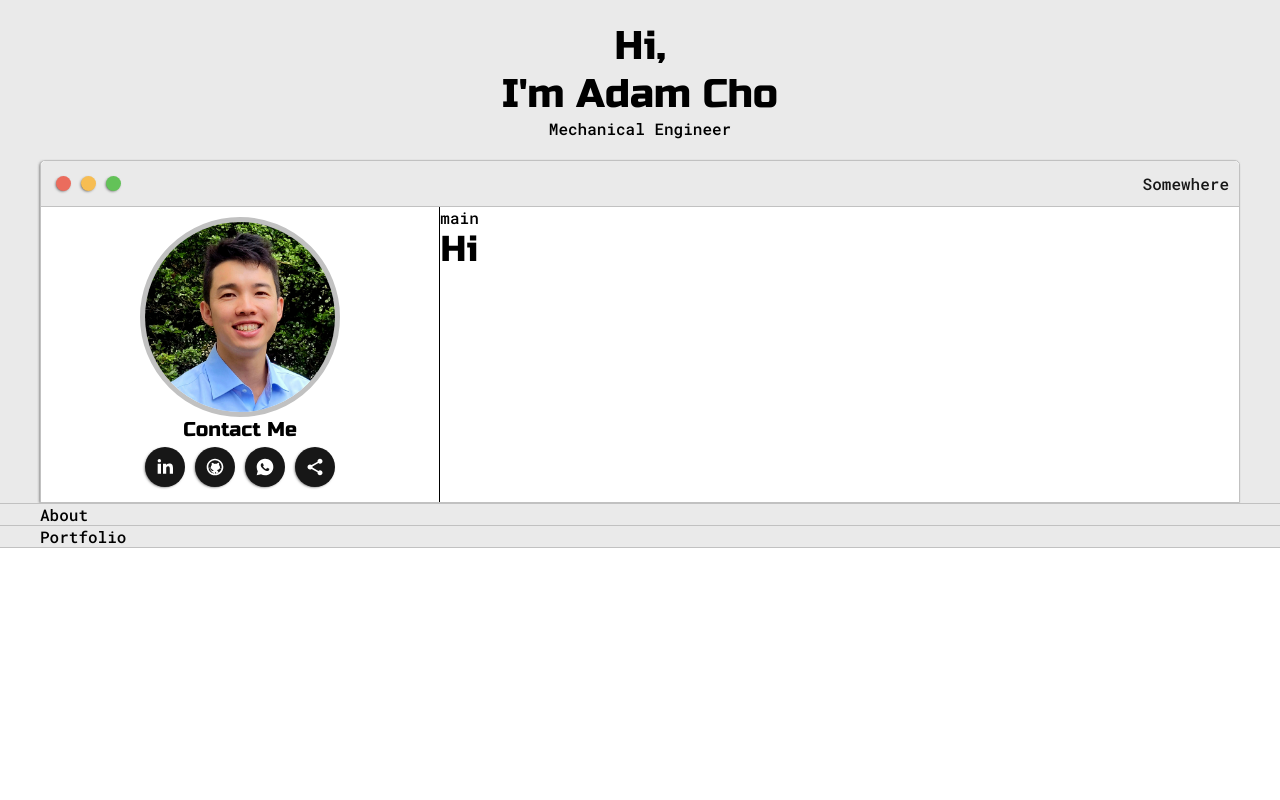
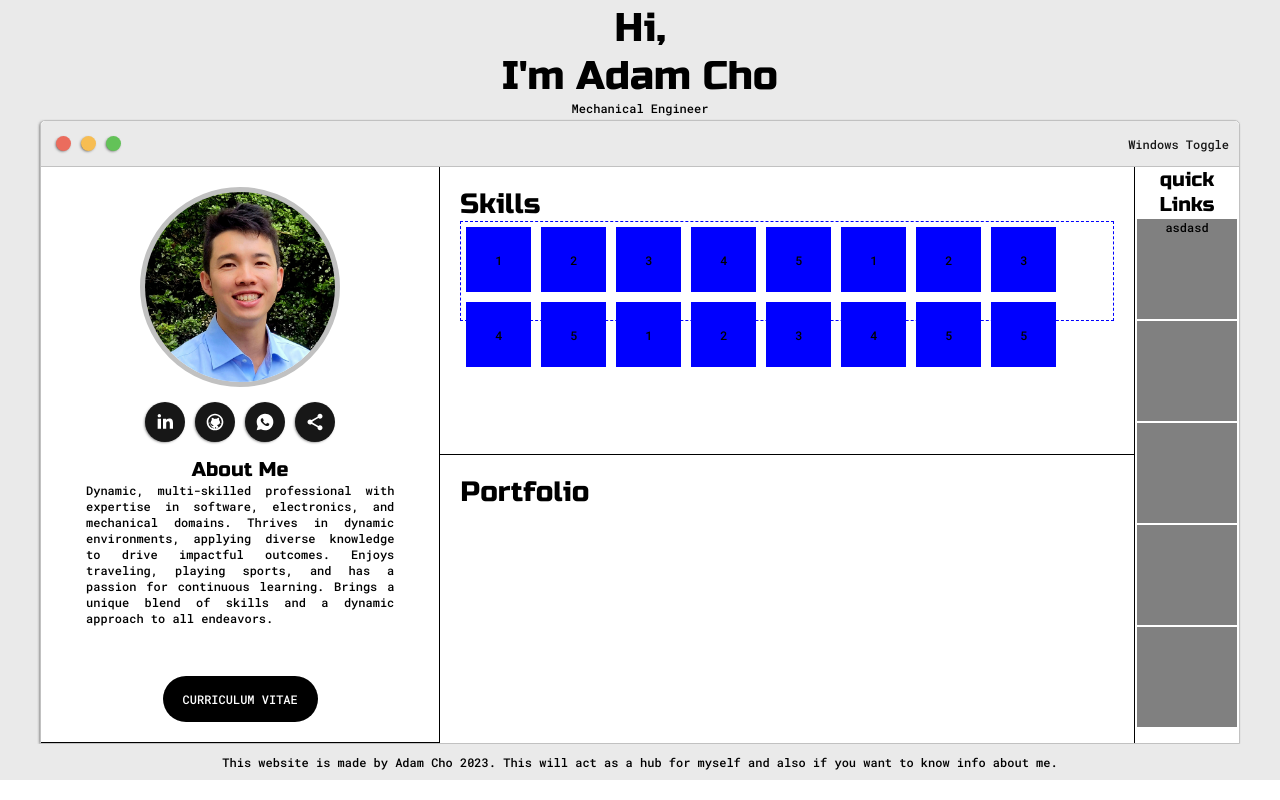
Before and after one commit to Acho087/Acho087.github.io, a website: page index.html in a window 1280 px wide. Drawn offline with Linux system fonts and the light colour scheme.

Commit message:
developed website

```diff
--- a/default.css
+++ b/default.css
@@ -1,94 +1,117 @@
-:root{
-    --mainColor:#eaeaea;
-    --secondaryColor:white;
+:root {
+  --mainColor: #eaeaea;
+  --secondaryColor: white;
 
-    --borderColor:#c1c1c1;
+  --borderColor: #c1c1c1;
 
-    --mainText:black;
-    --secondardText:red;
+  --mainText: black;
+  --secondardText: red;
 }
 
-*{
+* {
   padding: 0;
   margin: 0;
-    box-sizing: border-box
+  box-sizing: border-box;
 }
 
-html,body{
+html,
+body {
   padding: 0;
   margin: 0;
 }
 
-h1, h2, h3, h4, h5, h6, strong{
+h1,
+h2,
+h3,
+h4,
+h5,
+h6,
+strong {
   color: var(--mainText);
-    font-family: 'Russo One', sans-serif;
+  font-family: "Russo One", sans-serif;
   font-weight: 400;
 }
 
-
-p, div, li, span, label, input, textarea{
+p,
+div,
+li,
+span,
+label,
+input,
+textarea,
+button {
   color: var(--mainText);
-    font-family: 'Roboto Mono', monospace;
+  font-family: "Roboto Mono", monospace;
+  font-size: 12px;
 }
 
-a{
+a {
   text-decoration: none;
-    color:#171717;
+  color: #171717;
 }
 
-h1 { font-size: 40px;}
-h2 { font-size: 36px;}
-h3 { font-size: 28px;}
-h4 { font-size: 24px;}
-h5 { font-size: 20px;}
-h6 { font-size: 16px;}
-
-
-.s1{
-    background-color: var(--mainColor);
-    border-bottom:1px solid var(--borderColor);
-    overflow:auto;
+h1 {
+  font-size: 40px;
+}
+h2 {
+  font-size: 36px;
+}
+h3 {
+  font-size: 28px;
+}
+h4 {
+  font-size: 24px;
+}
+h5 {
+  font-size: 20px;
+}
+h6 {
+  font-size: 16px;
 }
 
-.s2{
+.s1 {
   background-color: var(--mainColor);
-    border-bottom:1px solid var(--borderColor);
-    overflow:auto;
+  /* border-bottom: 1px solid var(--borderColor); */
+  overflow: auto;
 }
 
-.main-container{
+/* .s2 {
+  background-color: var(--mainColor);
+  border-bottom: 1px solid var(--borderColor);
+  overflow: auto;
+} */
+
+.main-container {
   width: 1200px;
   margin: 0 auto;
 }
 
-.greeting-wrapper{
+.greeting-wrapper {
   display: grid;
   text-align: center;
   align-content: center;
   min-height: 10em;
 }
 
-.intro-wrapper{
+.intro-wrapper {
   background-color: var(--secondaryColor);
-    border:1px solid var(--borderColor);
+  border: 1px solid var(--borderColor);
   border-radius: 5px 5px 0 0;
 
-    -webkit-box-shadow: -1px 1px 3px -1px rgba(0,0,0,0.75);
-    -moz-box-shadow: -1px 1px 3px -1px rgba(0,0,0,0.75);
-    box-shadow: -1px 1px 3px -1px rgba(0,0,0,0.75);
+  -webkit-box-shadow: -1px 1px 3px -1px rgba(0, 0, 0, 0.75);
+  -moz-box-shadow: -1px 1px 3px -1px rgba(0, 0, 0, 0.75);
+  box-shadow: -1px 1px 3px -1px rgba(0, 0, 0, 0.75);
 
   display: grid;
   /* grid-template-rows: 3em 20em auto; */
   grid-template-columns: auto;
   grid-template-areas:
-    'nav-wrapper'
-    'about'
-    'main'
-    ;
+    "nav-wrapper"
+    "about"
+    "main";
 }
 
-.nav-wrapper{
-
+.nav-wrapper {
   grid-area: nav-wrapper;
   border-bottom: 1px solid var(--borderColor);
   display: flex;
@@ -98,99 +121,183 @@ h6 { font-size: 16px;}
   border-radius: 5px 5px 0 0;
 }
 
-.navigation{
+.navigation {
   padding: 10px;
   display: flex;
 }
 
-
-.dots-wrapper{
+.dots-wrapper {
   display: flex;
   padding: 10px;
-
 }
 
-.browser-dot{
+.browser-dot {
   background-color: #171717;
   height: 15px;
   width: 15px;
   border-radius: 50%;
-    -webkit-box-shadow: -1px 1px 3px -1px rgba(0,0,0,0.75);
-    -moz-box-shadow: -1px 1px 3px -1px rgba(0,0,0,0.75);
-    box-shadow: -1px 1px 3px -1px rgba(0,0,0,0.75);
+  -webkit-box-shadow: -1px 1px 3px -1px rgba(0, 0, 0, 0.75);
+  -moz-box-shadow: -1px 1px 3px -1px rgba(0, 0, 0, 0.75);
+  box-shadow: -1px 1px 3px -1px rgba(0, 0, 0, 0.75);
   margin: 5px;
 }
-#dot-1{
-    background-color: #EB6C5D;
+#dot-1 {
+  background-color: #eb6c5d;
 }
-#dot-2{
-    background-color: #F7BD52;
+#dot-2 {
+  background-color: #f7bd52;
 }
-#dot-3{
-    background-color: #63C258;
+#dot-3 {
+  background-color: #63c258;
 }
 
+.about {
 
-.about{
-    border-right: 1px solid black;
+  border-bottom: 1px solid black;
+  border-right: none;
   grid-area: about;
   text-align: center;
-    padding: 10px;
-
+  padding: 20px;
+  box-sizing: border-box;
 }
 
-#profile-pic{
+#profile-pic {
   display: block;
   margin: 0 auto;
   height: 200px;
   width: 200px;
   object-fit: cover;
   border: 5px solid var(--borderColor);
-    border-radius: 50%!important
+  border-radius: 50% !important;
 }
 
-#social-media{
+#social-media {
   display: flex;
   justify-content: center;
+  padding: 10px;
 }
 
-.dot-sm{
+.dot-sm {
   width: 40px;
   height: 40px;
   border-radius: 50%;
   cursor: pointer;
   background-color: #171717;
   margin: 5px;
-    -webkit-box-shadow: -1px 1px 3px -1px rgba(0,0,0,0.75);
-    -moz-box-shadow: -1px 1px 3px -1px rgba(0,0,0,0.75);
-    box-shadow: -1px 1px 3px -1px rgba(0,0,0,0.75);
+  -webkit-box-shadow: -1px 1px 3px -1px rgba(0, 0, 0, 0.75);
+  -moz-box-shadow: -1px 1px 3px -1px rgba(0, 0, 0, 0.75);
+  box-shadow: -1px 1px 3px -1px rgba(0, 0, 0, 0.75);
   display: flex;
   justify-content: center;
   align-items: center;
 }
 
-.icon-size{
+.icon-size {
   width: 20px;
   height: 20px;
 }
 
-.main{
-    /* border: 1px dashed lightcoral; */
-    grid-area: main;
+.aboutme {
+  padding: 0px 25px 50px 25px;
+  text-align: justify;
 }
 
-@media screen and (max-width:1200px){
-    .main-container{
-        width: 95%;
+.CV {
+  display: inline-block;
+  padding: 15px 20px;
+  border: none;
+  border-radius: 50px;
+  background-color: black;
+  color: #fff;
+  text-align: center;
+  text-transform: uppercase;
+  cursor: pointer;
 }
+
+.main {
+  grid-area: main;
+  display: grid;
+  /* grid-template-rows: 3em 20em auto; */
+  grid-template-columns: 7fr 1fr;
+  grid-template-areas: "grid1 grid2";
+}
+
+.Apps {
+  grid-area: grid2;
+  text-align: center;
+  border-left: 1px solid black;
+}
+
+.grid1 {
+  grid-area: grid1;
+  display: grid;
+  grid-template-rows: 1fr 1fr;
+  grid-template-areas: "skills" "portfolio";
 
 }
 
-@media screen and (min-width:700px){
-.intro-wrapper{
+.skills {
+  padding: 20px;
+  grid-area: skills;
+  border-bottom: 1px solid black;
+}
+
+.portfolio {
+  padding: 20px;
+  grid-area: portfolio;
+}
+
+.skillscontainer{
+    height: 100px;
+    display: flex;
+    flex-wrap: wrap;
+}
+
+.box {
+  justify-content: center;
+  align-items: center;
+  background-color: blue;
+text-align: center;
+margin: 5px;
+  height: 40px;
+  width: 40px;
+
+  display: flex;
+
+}
+
+.app {
+  background-color: grey;
+  border: 1px #63c258;
+  margin: 2px;
+  height: 100px;
+  width: 100px;
+}
+
+.bottom {
+  padding: 10px;
+  text-align: center;
+  background-color: var(--mainColor);
+}
+
+@media screen and (max-width: 1200px) {
+  .main-container {
+    width: 95%;
+  }
+}
+
+@media screen and (min-width: 700px) {
+    .about {
+        border-right: 1px solid black;
+  }
+  .intro-wrapper {
     grid-template-columns: 1fr 2fr;
     grid-template-areas:
-    'nav-wrapper nav-wrapper'
-    'about main'
+      "nav-wrapper nav-wrapper"
+      "about main";
+  }
+  .box{
+    height: 65px;
+    width: 65px;
   }
 }
--- a/index.html
+++ b/index.html
@@ -31,44 +31,93 @@
             <div id="dot-3" class="browser-dot"></div>
           </div>
           <div class="navigation">
-            <div><a href="#">Somewhere</a></div>
+            <div><a href="#">Windows Toggle</a></div>
           </div>
         </div>
         <section class="about">
           <img id="profile-pic" src="images/profile-pic.jpg">
-          <h5>Contact Me</h5>
+          <h5></h5>
 
           <div id="social-media">
-            <a href="#" class="dot-sm"> <img src="images/icon-linkedin.svg" class="icon-size"></a>
-            <a href="#" class="dot-sm"> <img src="images/icon-github.svg" class="icon-size"></a>
-            <a href="#" class="dot-sm"> <img src="images/icon-whatsapp.svg" class="icon-size"></a>
-            <a href="#" class="dot-sm"> <img src="images/icon-share.svg" class="icon-size"></a>
+            <a href="#" class="dot-sm" target="_blank"> <img src="images/icon-linkedin.svg" class="icon-size"></a>
+            <a href="#" class="dot-sm" target="_blank"> <img src="images/icon-github.svg" class="icon-size"></a>
+            <a href="#" class="dot-sm" target="_blank"> <img src="images/icon-whatsapp.svg" class="icon-size"></a>
+            <a href="#" class="dot-sm" target="_blank"> <img src="images/icon-share.svg" class="icon-size"></a>
 
           </div>
 
+          <div class="aboutme">
+            <h5 style="text-align: center;">
+              About Me
+            </h5>
+            <p>
+              Dynamic, multi-skilled professional with expertise in software, electronics, and mechanical domains.
+              Thrives in dynamic environments, applying diverse knowledge to drive impactful outcomes. Enjoys traveling,
+              playing sports, and has a passion for continuous learning. Brings a unique blend of skills and a dynamic
+              approach to all endeavors. </p>
+          </div>
+
+
+          <a href="CV.pdf" target="_blank"><button class="CV">Curriculum Vitae</button></a>
+
+
+
         </section>
         <div class="main">
-          main
-          <h2>
-            Hi
-          </h2>
-        </div>
+          <div class="grid1">
+            <div class="skills">
+              <h3>Skills</h3>
+              <div class="skillscontainer" style="border: 1px dashed blue;">
+                <div class="box">1</div>
+                <div class="box">2</div>
+                <div class="box">3</div>
+                <div class="box">4</div>
+                <div class="box">5</div>
+                <div class="box">1</div>
+                <div class="box">2</div>
+                <div class="box">3</div>
+                <div class="box">4</div>
+                <div class="box">5</div>
+                <div class="box">1</div>
+                <div class="box">2</div>
+                <div class="box">3</div>
+                <div class="box">4</div>
 
-      </div>
+                <div class="box">5</div>                <div class="box">5</div>
+    </div>
+    </div>
+
+
+    <div class="portfolio">
+      <h3>Portfolio</h3>
+    </div>
+
+
+    </div>
+
+
+
+    <div class="Apps">
+      <h5>quick Links</h5>
+      <div id="1" class="app">asdasd</div>
+      <div id="2" class="app"></div>
+      <div id="3" class="app"></div>
+      <div id="4" class="app"></div>
+      <div id="5" class="app"></div>
+    </div>
+
+    </div>
+
+    </div>
 
     </div>
 
   </section>
 
-  <section class="s2">
+  <section class="bottom">
     <div class="main-container">
-      About
-    </div>
-  </section>
-
-  <section class="s1">
-    <div class="main-container">
-      Portfolio
+      This website is made by Adam Cho 2023. This will act as a hub for myself and also if you want to know info about
+      me.
     </div>
   </section>
 
```
Also changed, not shown: 1 other file. Lines whose indentation alone changed are shown as unchanged.
